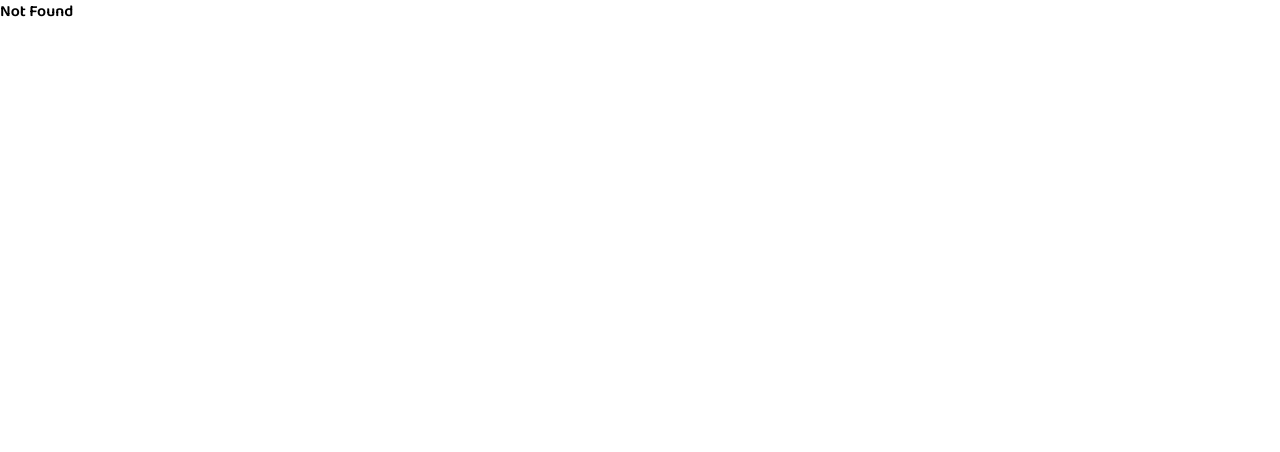
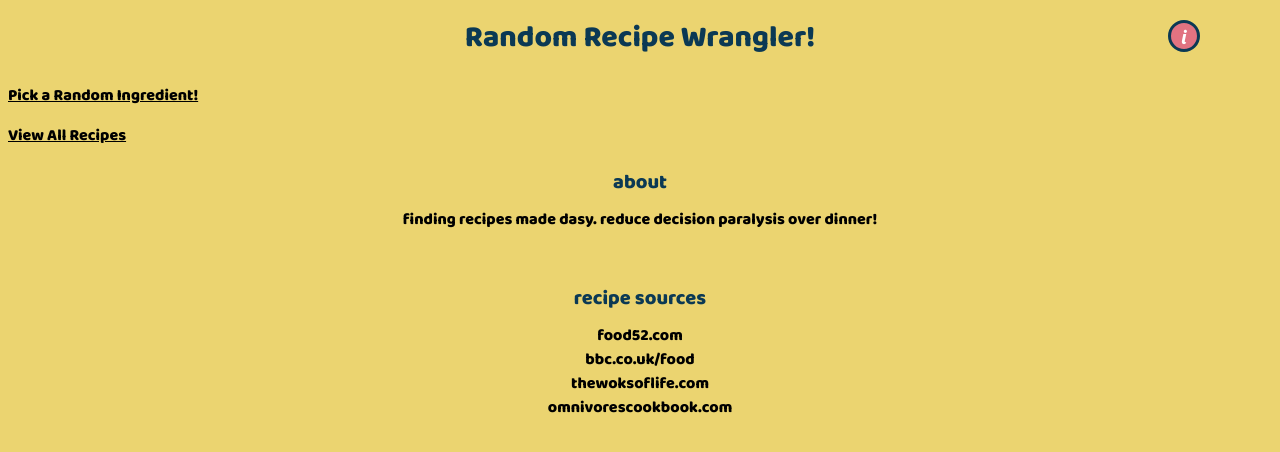
Before and after one commit to audrow/random-recipe-app, a React (Create React App) app: page /about in a window 1280 px wide. Shown: the top 452 px of the page. Built offline with nearby package versions, Linux system fonts and the light colour scheme.

Commit message:
added styling to about & recipe page

```diff
--- a/src/App.css
+++ b/src/App.css
@@ -1,4 +1,4 @@
-@import url('https://fonts.googleapis.com/css2?family=Baloo+2:wght@600&display=swap');
+@import url('https://fonts.googleapis.com/css2?family=Baloo+2:wght@800&display=swap');
 @import url('https://fonts.googleapis.com/css2?family=Lobster&display=swap');
 
 * {font-family: "Baloo 2"}
--- a/src/App.tsx
+++ b/src/App.tsx
@@ -4,6 +4,7 @@ import { BrowserRouter, Route, Routes } from "react-router-dom";
 import { Recipe } from "./pages/Recipe";
 import { Recipes } from "./pages/Recipes";
 import { PickRandom } from "./pages/PickRandom";
+import { About } from "./pages/About";
 import "./App.css"
 
 export default function App() {
@@ -13,6 +14,7 @@ export default function App() {
           <Route index element={<PickRandom />} />
           <Route path="/recipes" element={<Recipes />} />
           <Route path="/recipe/:id" element={<Recipe />} />
+          <Route path="/about" element={<About />} />
           <Route path="*" element={<h1>Not Found</h1>} />
       </Routes>
     </BrowserRouter>
--- a/src/components/Layout.tsx
+++ b/src/components/Layout.tsx
@@ -1,12 +1,15 @@
+import { Link } from "react-router-dom";
 import { Nav } from "./Nav"
 
 export default function Layout ({children}:any) {
     return (
         <div className="bg-yellow min-h-screen">
             <div>
-                <h1 className="font-baloo text-3xl text-center p-5">Random Recipe Wrangler!</h1>
+                <h1 className="font-baloo text-3xl text-center p-5 text-navy">Random Recipe Wrangler!</h1>
             </div>
-            <button className="icon font-lobster text-white text-xl bg-pink border-3 border-navy rounded-full w-8 h-8 align-text-top absolute top-5 right-20">i</button>
+           <Link to="/about">
+                <button className="icon font-lobster text-white text-xl bg-pink border-3 border-navy rounded-full w-8 h-8 align-text-top absolute top-5 right-20">i</button>
+            </Link>
            <Nav/>
             {children}
         </div>
--- /dev/null
+++ b/src/pages/About.tsx
@@ -0,0 +1,21 @@
+import Layout from "../components/Layout";
+
+export const About = () => {
+  return (
+    <Layout>
+      <div>
+          <h1 className="text-navy text-xl text-center p-3">about</h1>
+          <p className="text-center"> finding recipes made dasy. reduce decision paralysis over dinner!</p>
+      </div>
+      <div className="p-10">
+          <h1 className="text-navy text-xl text-center p-3">recipe sources</h1>
+              <p className="text-center">
+                  food52.com <br></br>
+                  bbc.co.uk/food <br></br>
+                  thewoksoflife.com <br></br>
+                  omnivorescookbook.com
+              </p>
+      </div>
+    </Layout>
+  );
+};
--- a/src/pages/PickRandom.tsx
+++ b/src/pages/PickRandom.tsx
@@ -14,10 +14,6 @@ export const PickRandom = () => {
     <Layout>
       <div className="mx-20">
         <div className="flex justify-between text-xl">
-          {/* <button className="bg-lblue text-white px-5 py-2 rounded-t-2xl w-1/4 border-navy border-x-3 border-t-3">Main Course</button>
-          <button className="bg-lgreen px-5 py-2 rounded-t-2xl w-1/4 border-navy border-3">Appetizer</button>
-          <button className="bg-lgreen px-5 py-2 rounded-t-2xl w-1/4 border-navy border-3">Dessert</button>
-          <button className="bg-lgreen px-5 py-2 rounded-t-2xl w-1/4 border-navy border-3">All Recipes</button> */}
           {tabs.map((tab) =>(
             <button className={tab===selectedTab?selectedTabStyle:unselectedTabStyle}> {tab} </button>
           ))}
@@ -33,6 +29,9 @@ export const PickRandom = () => {
           ))}
         </div>
       </div>
+      <div className="flex justify-center">
+      <button className="bg-pink border-3 border-navy rounded-xl px-5 py-2 text-white text-xl m-8">Wrangle some recipes!</button>
+      </div>
     </Layout>
   );
 };
--- a/src/pages/Recipe.tsx
+++ b/src/pages/Recipe.tsx
@@ -9,11 +9,28 @@ export const Recipe = () => {
     return <h1>Not Found</h1>;
   }
   const ingredients = recipe.ingredients.join(", ");
+  const card = (
+      <div className=" bg-white border-navy border-3 rounded-xl m-1 px-2 py-1">
+        <h1>{recipe!.name}</h1>
+        <img className="border-1 border-navy rounded-md m-2"></img>
+        <p>{ingredients}</p>
+        <p>Prep Time</p>
+        <p>Cook Time</p>
+        <a href={recipe.url}>URL</a>
+      </div>
+  )
   return (
     <Layout>
-      <h1>{recipe!.name}</h1>
-        <p>{ingredients}</p>
-        <a href={recipe.url}>URL</a>
+     <div className="flex mx-28">
+     {card}
+      {card}
+      {card}
+      </div>
+      <div className="flex justify-center">
+      <Link>
+      <button className="bg-pink border-3 border-navy rounded-xl px-5 py-2 text-white text-xl m-8">Wrangle more recipes!</button>
+      </Link>
+      </div>
     </Layout>
   );
 };
```
Also changed, not shown: public/fonts/Baloo-Regular.ttf (deleted).
